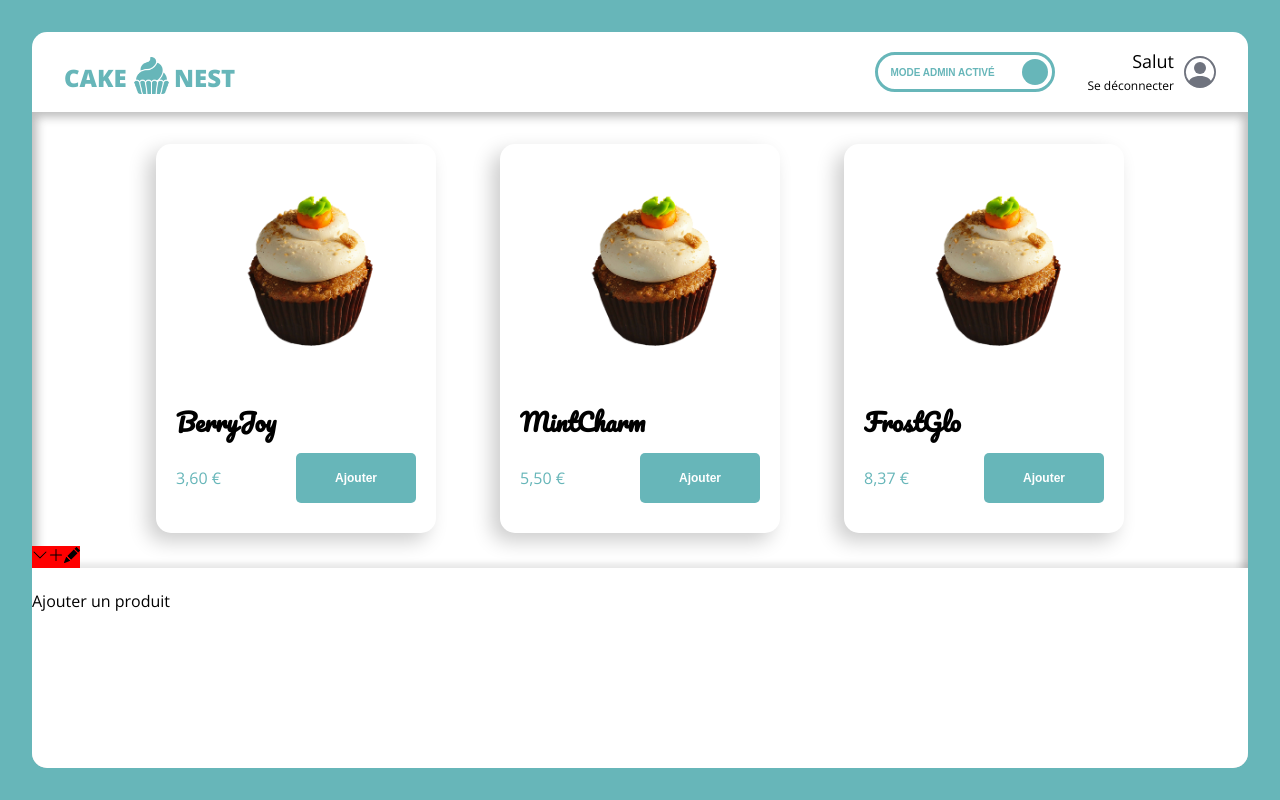
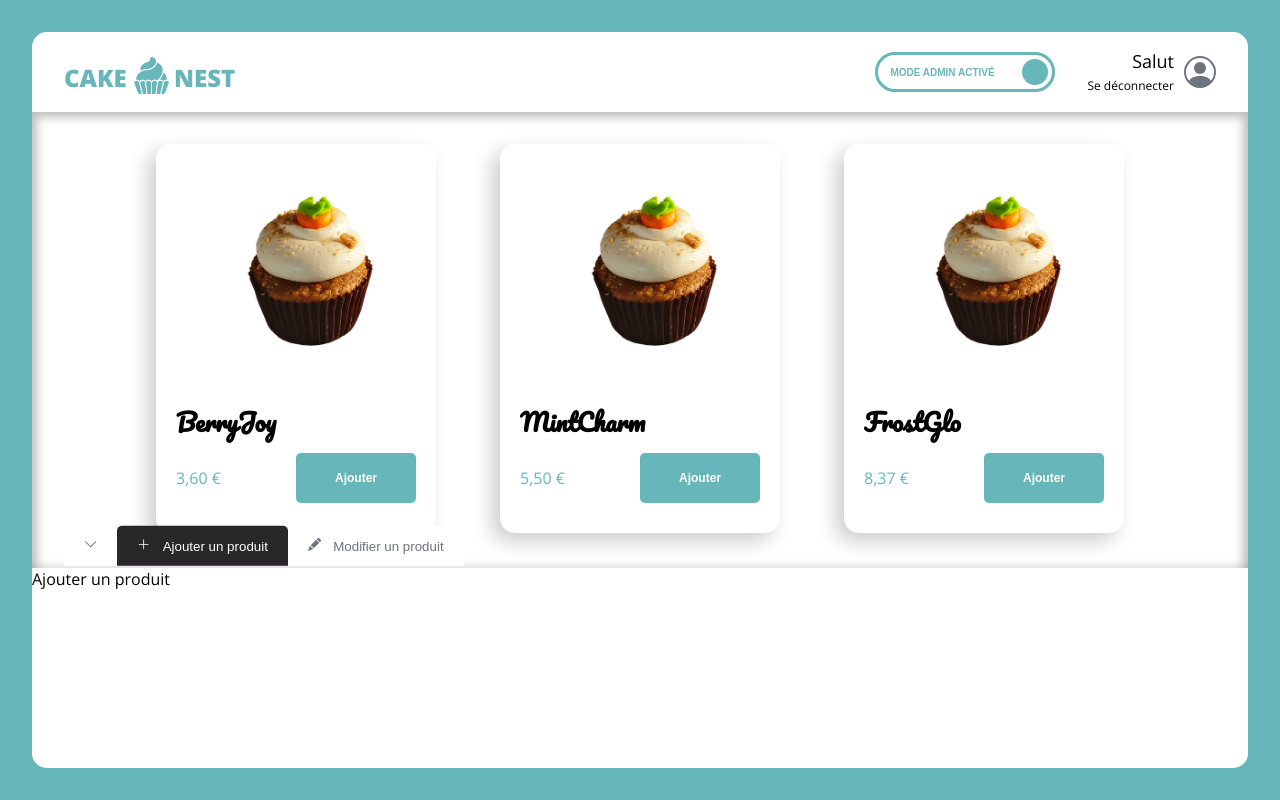
Before and after one commit to Atthis/cda-react-cake-nest, a React (Vite) app: page /commandes in a window 1280 px wide. Built offline with nearby package versions, Linux system fonts and the light colour scheme.

Commit message:
add style

```diff
--- a/src/components/PanelTab.jsx
+++ b/src/components/PanelTab.jsx
@@ -1,23 +1,45 @@
 import React from 'react';
 import styled from 'styled-components';
+import { theme } from '../utils';
 
-const PanelTabStyled = styled.div`
+const PanelTabStyled = styled.button`
   display: inline-block;
-  background-color: red;
-  width: min-content;
+  background-color: ${theme.colors.white};
+  width: fit-content;
+  padding-inline: ${theme.spacing.md};
+  padding-block: ${theme.spacing.sm};
 
-  transform: translateY(-100%);
+  border: none;
+  border-top-left-radius: ${theme.borderRadius.round};
+  border-top-right-radius: ${theme.borderRadius.round};
+
+  color: ${theme.colors.greyDark};
+
+  &.is-active {
+    background-color: ${theme.colors.background_dark};
+    color: ${theme.colors.white};
+  }
+
+  &:hover {
+    cursor: pointer;
+    background-color: ${theme.colors.greyDark};
+    color: ${theme.colors.white};
+  }
+
+  span {
+    margin-left: ${theme.spacing.sm};
+  }
 `;
 
-function PanelTab({ icon, label = '', action = () => console.log('aucune action définie') }) {
+function PanelTab({ icon, label = '', action = () => console.log('aucune action définie'), className = '' }) {
   function handleClick(...params) {
     action(...params);
   }
 
   return (
-    <PanelTabStyled onClick={handleClick}>
+    <PanelTabStyled onClick={handleClick} className={className}>
       {icon && icon}
-      {label && label}
+      <span>{label && label}</span>
     </PanelTabStyled>
   );
 }
--- a/src/views/shopPage/Menu.jsx
+++ b/src/views/shopPage/Menu.jsx
@@ -27,7 +27,7 @@ function Menu() {
     <AdminPanelContext.Provider value={{ adminPanelState, setAdminPanelState }}>
       <MenuStyled>
         {fakeMenu.map(item => (
-          <ItemCard key={new Date().getTime() + item.id} item={item} className='menuItem' />
+          <ItemCard key={new Date().getTime() + item.id} item={item} />
         ))}
         {isAdmin && <AdminPanel />}
       </MenuStyled>
--- a/src/views/shopPage/admin/AdminPanel.jsx
+++ b/src/views/shopPage/admin/AdminPanel.jsx
@@ -20,11 +20,24 @@ const AdminPanelStyled = styled.aside`
   ${props =>
     props.$isCollapsed
       ? `
-      height: 0;
+    height: 0;
     `
       : `
     height: 200px;
-  `}
+    `}
+
+  nav {
+    position: absolute;
+    top: 0;
+    margin-left: ${theme.spacing.lg};
+
+    border-bottom: 2px solid ${theme.colors.greyLight};
+    transform: translateY(-100%);
+
+    > :first-child {
+      padding-right: ${theme.spacing.xs};
+    }
+  }
 `;
 
 function AdminPanel() {
@@ -48,8 +61,8 @@ function AdminPanel() {
     <AdminPanelStyled $isCollapsed={adminPanelState.isCollapsed}>
       <nav>
         <PanelTab icon={adminPanelState.isCollapsed ? <BsChevronUp /> : <BsChevronDown />} action={handleCollapse} />
-        <PanelTab icon={<BsPlusLg />} action={handleCreateBtn} />
-        <PanelTab icon={<BsFillPencilFill />} action={handleUpdateBtn} />
+        <PanelTab icon={<BsPlusLg />} label='Ajouter un produit' action={handleCreateBtn} className={adminPanelState.formType === 'add' ? 'is-active' : ''} />
+        <PanelTab icon={<BsFillPencilFill />} label='Modifier un produit' action={handleUpdateBtn} className={adminPanelState.formType === 'update' ? 'is-active' : ''} />
       </nav>
       {adminPanelState.formType === 'add' ? <AddProduct /> : adminPanelState.formType === 'update' ? <UpdateProduct /> : <p>Erreur de type de formulaire</p>}
     </AdminPanelStyled>
```
